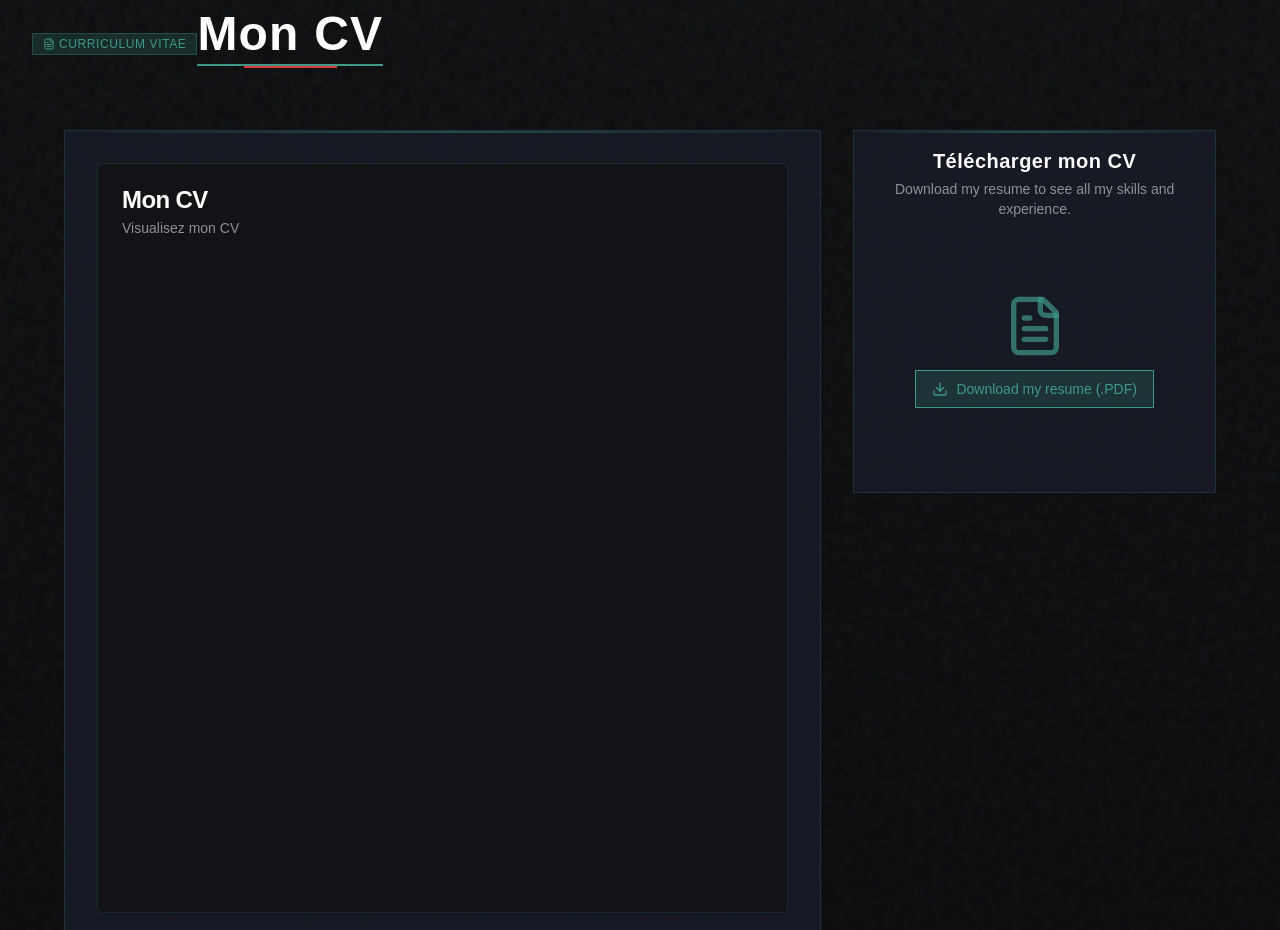
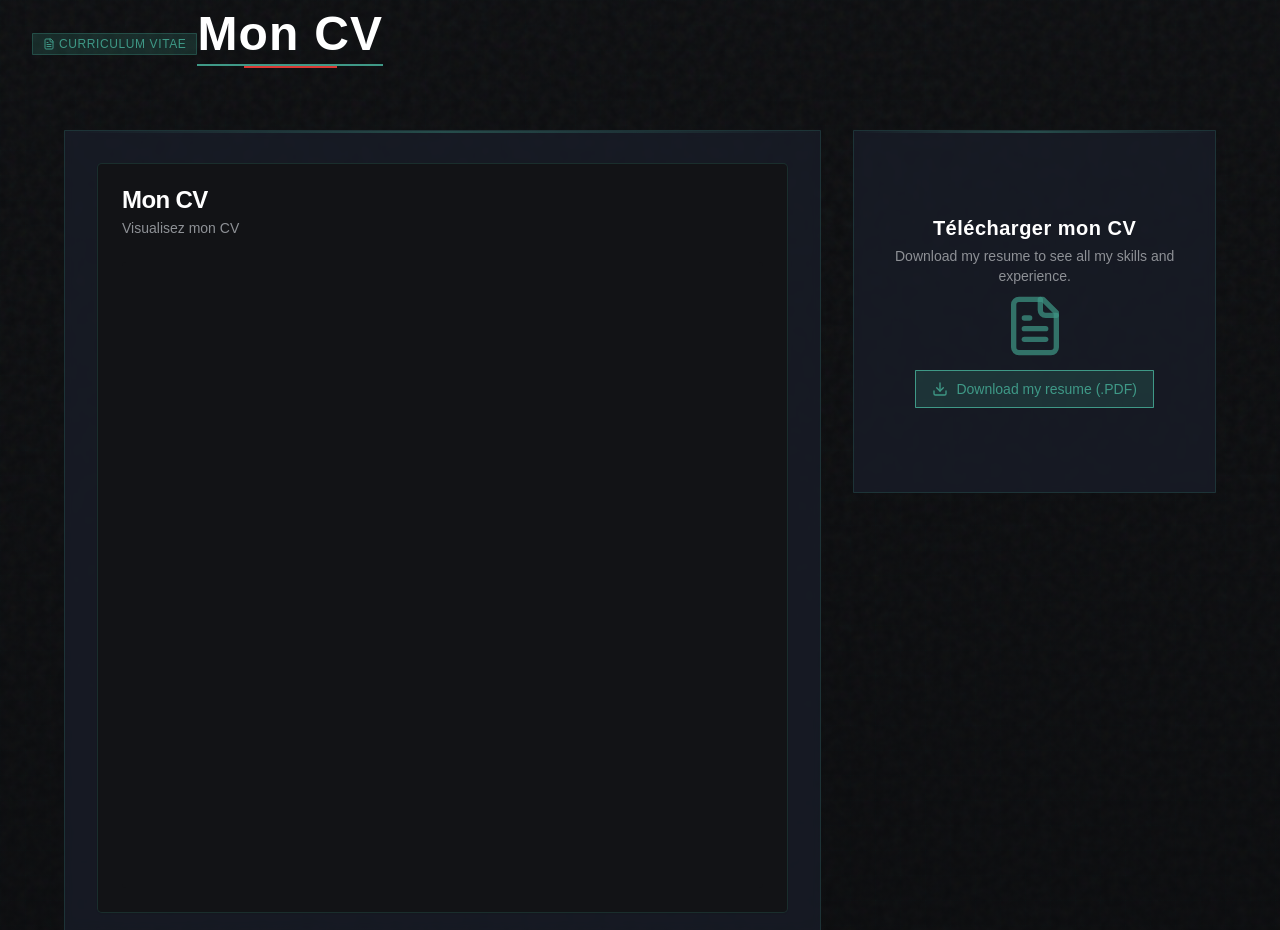
Before and after one commit to Coockiepickle/portfolio-mw-en, a React (Vite) app: page / in a window 1280 px wide. Shown: the part 6140-7070 px from the top of the page. Built offline with nearby package versions, Linux system fonts and the light colour scheme.

Commit message:
Center resume vertically
Move the resume section down to be vertically centered on the page.

```diff
--- a/src/components/Resume.tsx
+++ b/src/components/Resume.tsx
@@ -73,7 +73,8 @@ const Resume = () => {
               </Card>
             </div>
 
-            <div className="mw-card p-4 w-full hover:shadow-lg hover:shadow-mw-green/30 hover:-translate-y-2 hover:border-mw-green/50 transition-all duration-500 aspect-square">
+            <div className="mw-card p-4 w-full hover:shadow-lg hover:shadow-mw-green/30 hover:-translate-y-2 hover:border-mw-green/50 transition-all duration-500 aspect-square flex items-center">
+              <div className="w-full">
                 <div className="text-center mb-2">
                   <h3 className="text-xl font-bold text-white mb-1">Télécharger mon CV</h3>
                   <p className="text-mw-lightgray text-sm">Download my resume to see all my skills and experience.</p>
@@ -95,6 +96,7 @@ const Resume = () => {
             </div>
           </div>
         </div>
+      </div>
     </section>
   );
 };
```
Lines whose indentation alone changed are shown as unchanged.
